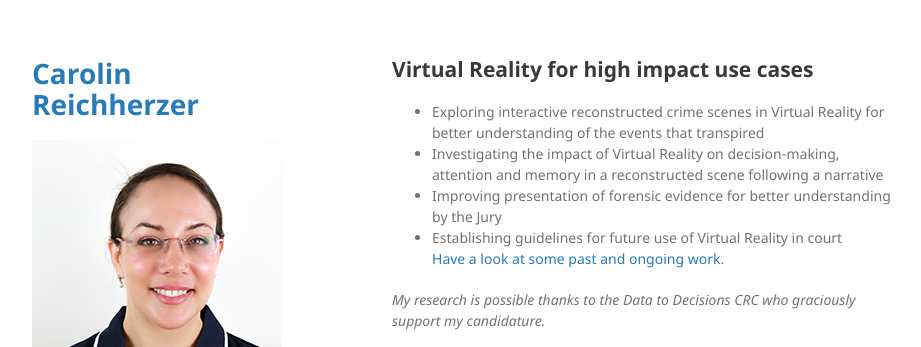
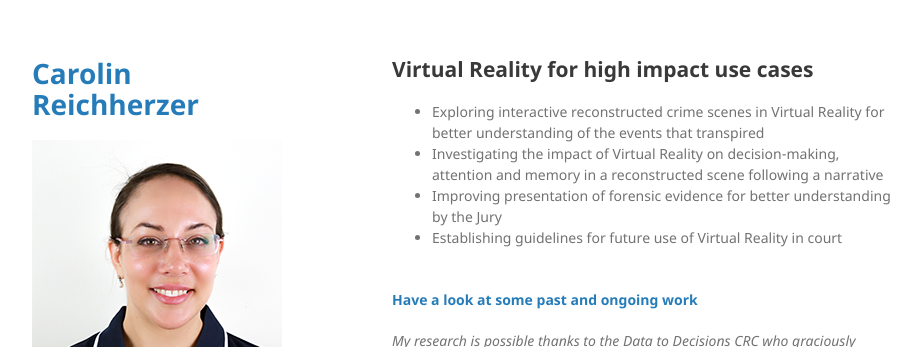
Before and after one commit to kiwicarolin/kiwicarolin.github.io, a Jekyll site: the page built from index.md, in a window 1280 px wide and 900 px high, cut to the strip 0-347 px from the top of the window. Shown: the whole strip, without its empty margins (178-1099 px from the left). Built offline with Jekyll 4.4.1, drawn with Linux system fonts in a browser that asks for light colours; our own code applies the rules of GitHub Pages for plain Markdown files.

Commit message:
no message

```diff
--- a/index.md
+++ b/index.md
@@ -8,7 +8,8 @@ layout: default
 * Investigating the impact of Virtual Reality on decision-making, attention and memory in a reconstructed scene following a narrative
 * Improving presentation of forensic evidence for better understanding by the Jury
 * Establishing guidelines for future use of Virtual Reality in court
-<br> [Have a look at some past and ongoing work](./portfolio.html).
+
+**<br> [Have a look at some past and ongoing work](./portfolio.html)**
 
 _My research is possible thanks to the Data to Decisions CRC who graciously support my candidature._
 <iframe width="560" height="315" src="https://www.youtube.com/embed/8yMOz9hCWyY" frameborder="0" allow="accelerometer; autoplay; encrypted-media; gyroscope; picture-in-picture" allowfullscreen></iframe>
```
